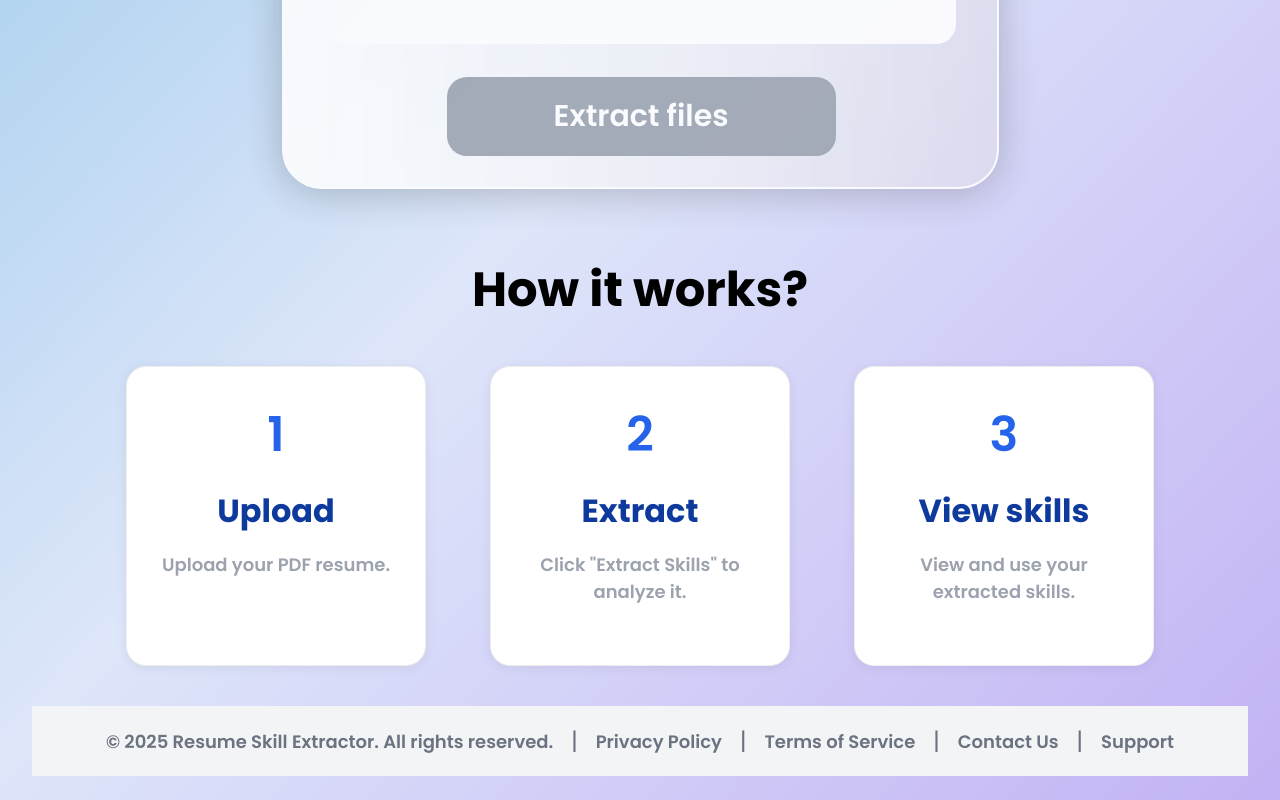
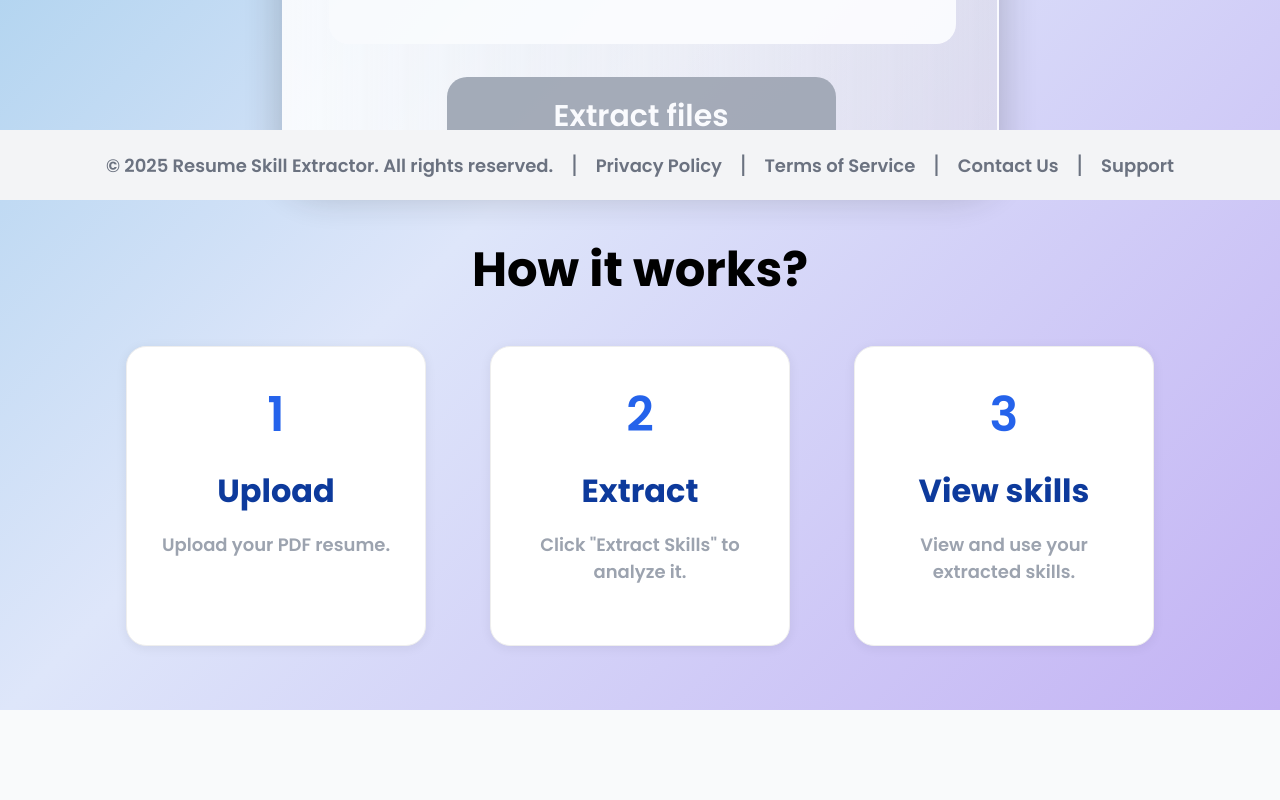
Before and after one commit to Fury044/Resume-Extractor-Final, a React (Vite) app in the folder frontend/: page / in a window 1280 px wide. Shown: the part 600-1400 px from the top of the page. After the commit the page ends 1310 px from the top, so only its background shows below. Built offline with nearby package versions, Linux system fonts and the light colour scheme; no server answers.

Commit message:
Update Upload.jsx

```diff
--- a/frontend/src/pages/Upload.jsx
+++ b/frontend/src/pages/Upload.jsx
@@ -143,7 +143,7 @@ export default function Upload() {
         </div>
       </div>
       {/* How it works section */}
-      <div style={{width: '100%', display: 'flex', flexDirection: 'column', alignItems: 'center', margin: '30px 0 40px 0'}}>
+      <div style={{width: '100%', display: 'flex', flexDirection: 'column', alignItems: 'center', margin: '10px 0 40px 0'}}>
         <div style={{color: 'black', fontSize: 48, fontFamily: 'Poppins', fontWeight: 700, marginBottom: 40}}>How it works?</div>
         <div style={{display: 'flex', flexWrap: 'wrap', justifyContent: 'center', gap: 64}}>
           {/* Step 1 */}
@@ -166,7 +166,7 @@ export default function Upload() {
           </div>
         </div>
       </div>
-      <footer style={{width: '100%', background: '#F3F4F6', height: '70px', display: 'flex', alignItems: 'center', justifyContent: 'center', marginTop: 40}}>
+      <footer style={{position: 'fixed', left: 0, right: 0, bottom: 0, width: '100vw', background: '#F3F4F6', height: '70px', display: 'flex', alignItems: 'center', justifyContent: 'center', zIndex: 100}}>
         <div style={{width: '100%', display: 'flex', alignItems: 'center', justifyContent: 'center', gap: 18, fontSize: 18, overflowX: 'auto', whiteSpace: 'nowrap', minWidth: 0, flexWrap: 'nowrap', padding: '0 32px'}}>
           <span style={{color: '#6B7280', fontFamily: 'Poppins', fontWeight: 600, textAlign: 'center', flexShrink: 1}}>
             © 2025 Resume Skill Extractor. All rights reserved.
```
